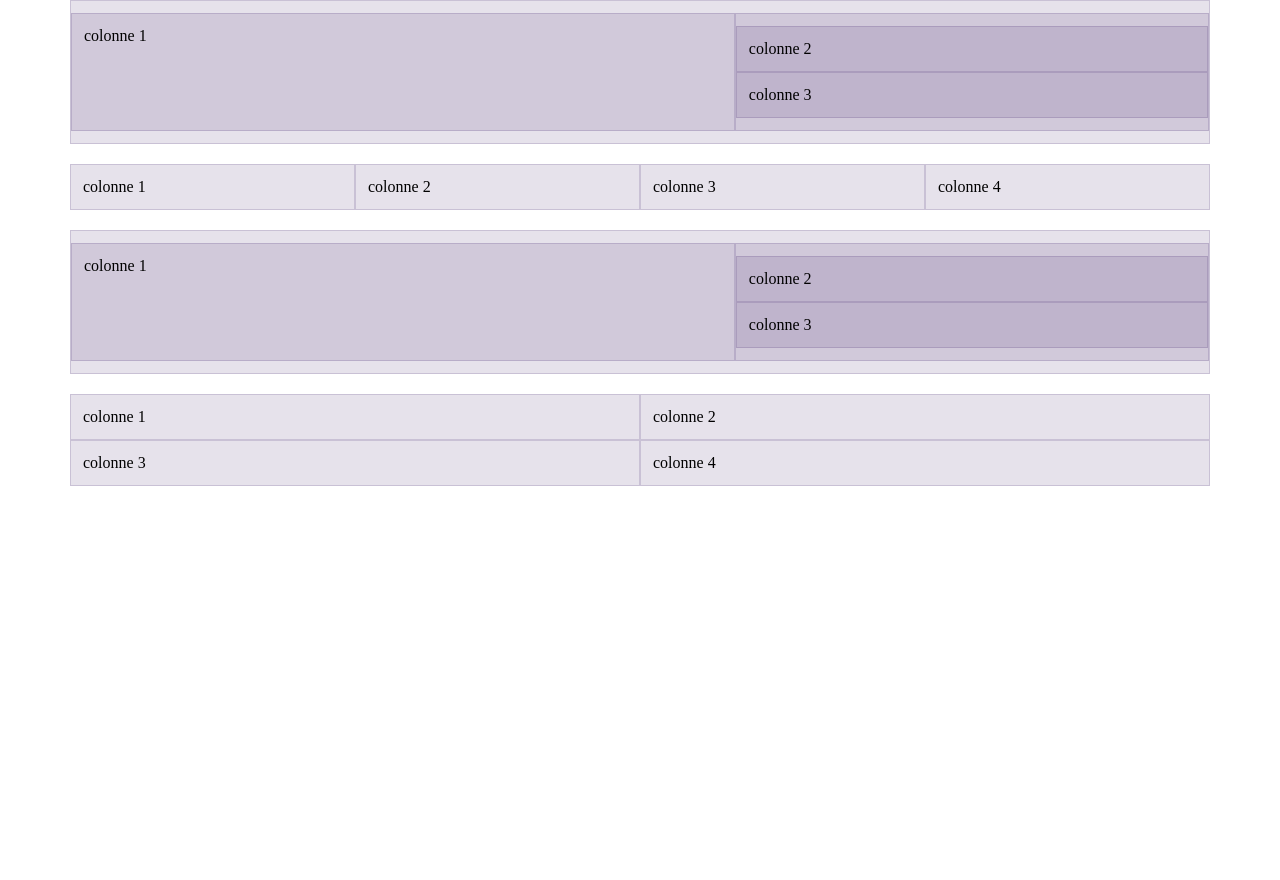
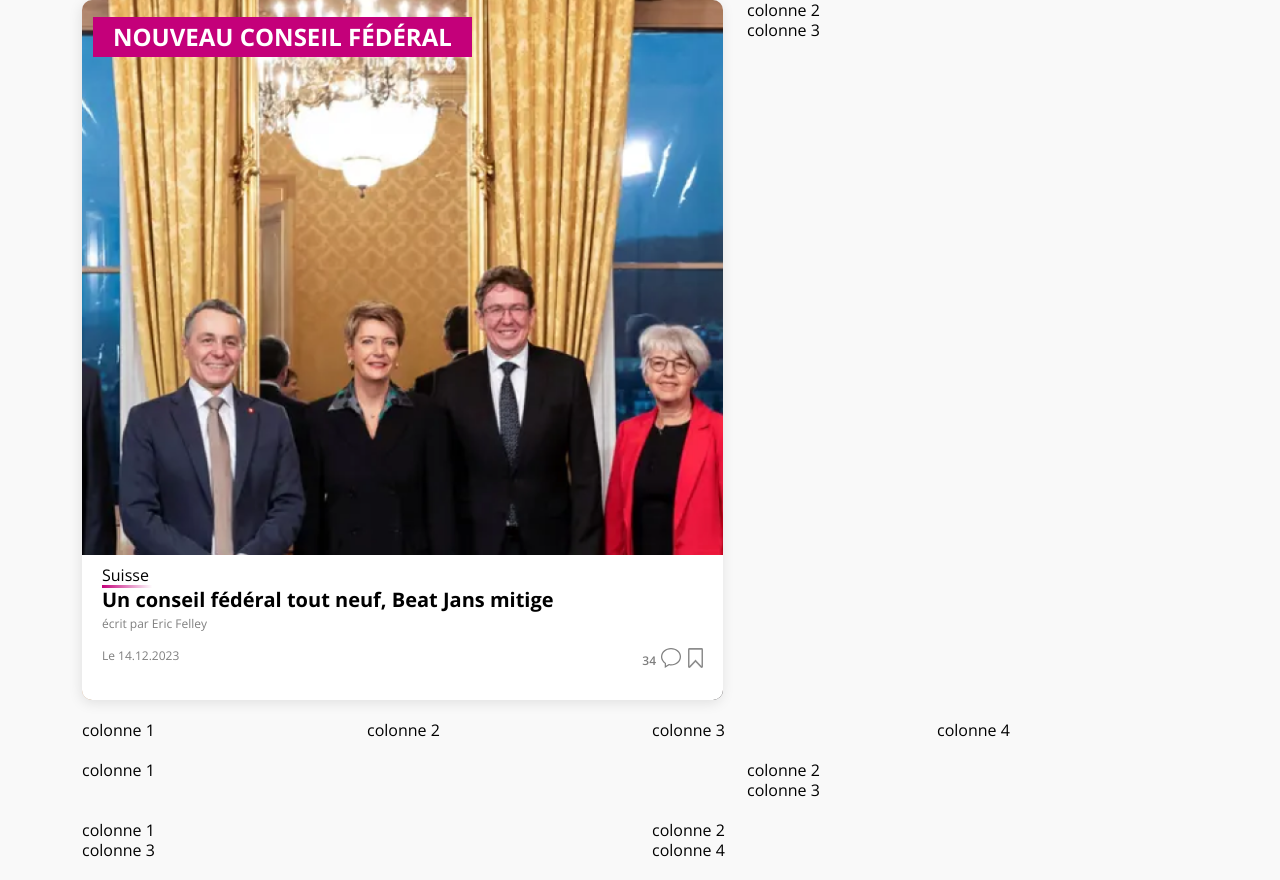
Before and after one commit to AnoukGeinoz/newswall, a website built with Parcel: page src/index.html in a window 1280 px wide. Before the commit the page ends 800 px from the top, so only its background shows below. Built offline with nearby package versions, Linux system fonts and the light colour scheme.

Commit message:
creation carte highlight

```diff
--- a/package.json
+++ b/package.json
@@ -35,7 +35,8 @@
     "parcel-namer-rewrite": "^2.10.3-rc.2",
     "posthtml-include": "^1.7.4",
     "rimraf": "^3.0.2",
-    "sass": "^1.69.5"
+    "sass": "^1.69.5",
+    "sharp": "^0.31.3"
   },
   "dependencies": {
     "bootstrap": "^5.3.2"
--- a/src/index.html
+++ b/src/index.html
@@ -5,6 +5,12 @@
     <title>Watson</title>
     <meta name="viewport" content="width=device-width, initial-scale=1.0" />
     <link rel="stylesheet" href="scss/main.scss" />
+    <link rel="preconnect" href="https://fonts.googleapis.com" />
+    <link rel="preconnect" href="https://fonts.gstatic.com" crossorigin />
+    <link
+      href="https://fonts.googleapis.com/css2?family=Open+Sans:wght@300;400;600;700&display=swap"
+      rel="stylesheet"
+    />
   </head>
   <body>
     <div class="container">
@@ -12,7 +18,48 @@
         <div class="row">
           <div class="col-12 col-md-12 col-xl-12">
             <div class="row">
-              <div class="col-12 col-md-12 col-xl-7">colonne 1</div>
+              <div class="col-12 col-md-12 col-xl-7">
+                <div class="card-highlight">
+                  <div class="title">
+                    <h2>Nouveau conseil fédéral</h2>
+                  </div>
+                  <img
+                    class="img-card"
+                    src="img/img-conseil-federal.png?as=webp&width=1500"
+                    srcset="
+                      img/img-conseil-federal.png?as=webp&width=375   375w,
+                      img/img-conseil-federal.png?as=webp&width=750   750w,
+                      img/img-conseil-federal.png?as=webp&width=1500 1500w,
+                      img/img-conseil-federal.png?as=webp&width=3000 3000w
+                    "
+                    alt="Photo du conseil fédéral."
+                  />
+                  <div class="text">
+                    <h3 class="category">Suisse</h3>
+                    <div class="gradient-line"></div>
+                    <p class="chapo">
+                      Un conseil fédéral tout neuf, Beat Jans mitige
+                    </p>
+                    <p class="author">écrit par Eric Felley</p>
+                    <div class="card-bottom">
+                      <p class="date">Le 14.12.2023</p>
+                      <div class="icons">
+                        <div class="comments">
+                          <p>34</p>
+                          <img
+                            src="img/commentaire.svg"
+                            alt="Icone commentaires."
+                          />
+                        </div>
+                        <img
+                          src="img/enregistrer.svg"
+                          alt="Icone enregistrer"
+                        />
+                      </div>
+                    </div>
+                  </div>
+                </div>
+              </div>
               <div class="col-12 col-md-12 col-xl-5">
                 <div class="row">
                   <div class="col-12 col-md-6 col-xl-12">colonne 2</div>
--- a/src/scss/_base.scss
+++ b/src/scss/_base.scss
@@ -3,6 +3,11 @@
 // ==================================== */
 
 :root {
+  --fuchsia: #c4007a;
+  --blue-international: #201e50;
+  --green-economy: #c1edcc;
+  --purple-society: #a6a8da;
+  --orange-sport: #fe5e41;
 }
 
 /* ====================================
@@ -17,6 +22,7 @@
 
 html {
   font-size: 16px;
+  font-family: "Open Sans", sans-serif;
 }
 
 body {
@@ -26,6 +32,8 @@ body {
 
   font-size: 1rem;
   line-height: 1.25;
+  background-color: #f9f9f9;
+  padding: 0 30px;
 }
 
 a {
@@ -43,14 +51,14 @@ video {
 // base rules
 // ==================================== */
 
-.row + .row {
-  margin-top: 16px;
-}
+// .row + .row {
+//   margin-top: 16px;
+// }
 
-.row > .col,
-.row > [class^="col-"] {
-  padding-top: 12px;
-  padding-bottom: 12px;
-  background-color: rgba(86, 61, 124, 0.15);
-  border: 1px solid rgba(86, 61, 124, 0.2);
-}
+// .row > .col,
+// .row > [class^="col-"] {
+//   padding-top: 12px;
+//   padding-bottom: 12px;
+//   background-color: rgba(86, 61, 124, 0.15);
+//   border: 1px solid rgba(86, 61, 124, 0.2);
+// }
--- a/src/scss/main.scss
+++ b/src/scss/main.scss
@@ -1,4 +1,5 @@
 @import "base";
 @import "layout";
 @import "modules/example";
+@import "modules/cardhighlights";
 @import "bootstrap/scss/bootstrap-grid";
--- /dev/null
+++ b/src/scss/modules/_cardhighlights.scss
@@ -0,0 +1,106 @@
+.title {
+  background-color: var(--fuchsia);
+  height: 40px;
+  color: white;
+  font-size: 16px;
+  font-weight: 700;
+  width: fit-content;
+  position: absolute;
+  margin: 17px 11px;
+  display: flex;
+  align-items: center;
+  text-transform: uppercase;
+}
+
+h2 {
+  margin: 3px 20px;
+}
+
+.card-highlight {
+  position: relative;
+  height: 700px;
+  box-shadow: -1px 3px 12.5px 0px rgba(0, 0, 0, 0.1);
+  border-radius: 10px;
+}
+
+.img-card {
+  height: 100%;
+  width: 100%;
+  object-fit: cover;
+  border-radius: 10px;
+}
+
+.text {
+  height: 145px;
+  width: 100%;
+  background-color: white;
+  // background: rgb(255, 255, 255);
+  // background: linear-gradient(
+  //   0deg,
+  //   rgb(255, 255, 255) 0%,
+  //   rgba(255, 255, 255, 0) 100%
+  // );
+  position: absolute;
+  bottom: 0;
+  padding: 10px 20px;
+  border-radius: 0 0 10px 10px;
+}
+
+h3 {
+  font-weight: 400;
+  font-size: 16px;
+}
+
+.gradient-line {
+  width: 50px;
+  height: 3px;
+  background: rgb(255, 255, 255);
+  background: linear-gradient(
+    263deg,
+    rgba(255, 255, 255, 0) 0%,
+    rgba(196, 0, 122, 1) 100%
+  );
+}
+
+.chapo {
+  font-weight: 700;
+  font-size: 20px;
+  line-height: 23px;
+  margin-bottom: 5px;
+}
+
+.author {
+  font-weight: 400;
+  font-size: 12px;
+  opacity: 50%;
+  margin-bottom: 17px;
+}
+
+.date {
+  font-weight: 300;
+  font-size: 12px;
+  opacity: 50%;
+}
+
+.card-bottom {
+  display: flex;
+  justify-content: space-between;
+}
+
+.icons {
+  display: flex;
+}
+
+.comments {
+  display: flex;
+  margin-right: 7px;
+  justify-content: bottom;
+}
+
+.comments p {
+  font-weight: 600;
+  font-size: 12px;
+  opacity: 50%;
+  margin-right: 5px;
+  margin-top: 5px;
+}
```
Also changed, not shown: src/img/commentaire.svg (added), src/img/enregistrer.svg (added), src/img/img-conseil-federal.png (added), 2 other files.
